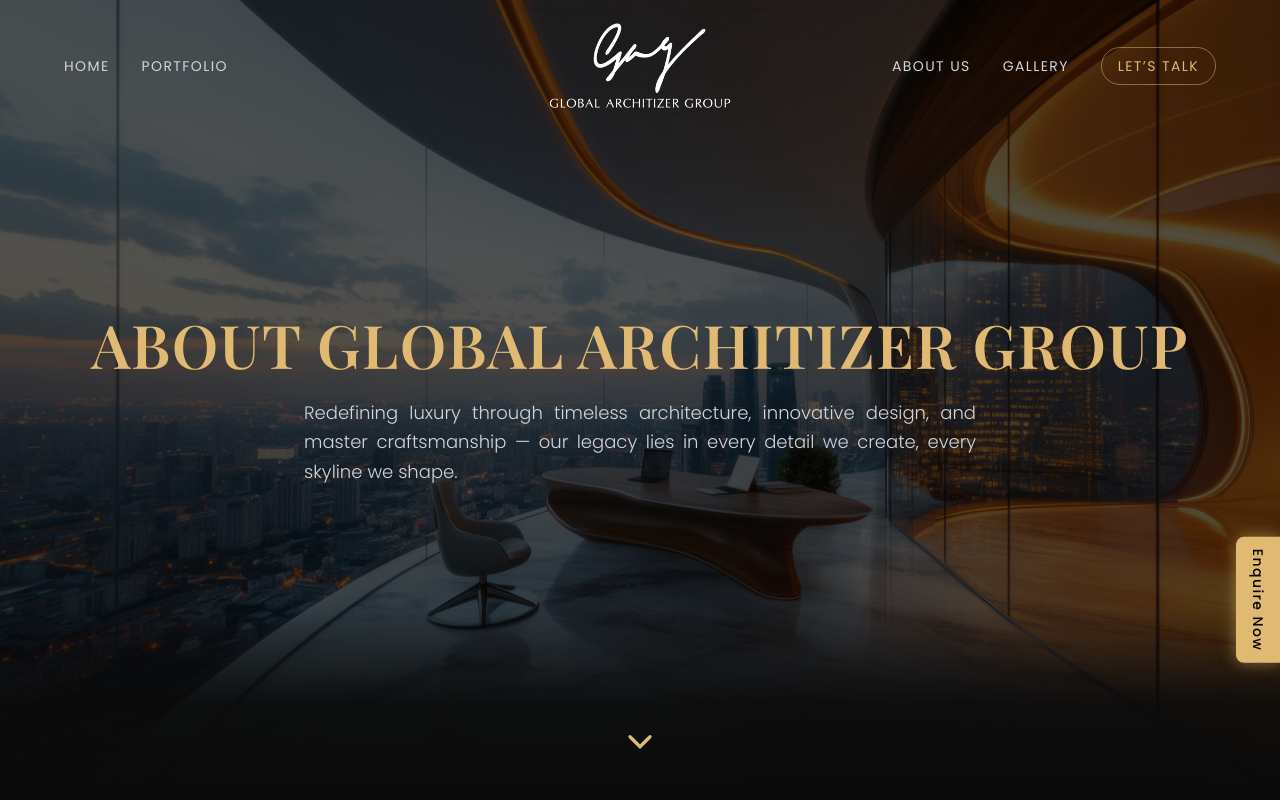
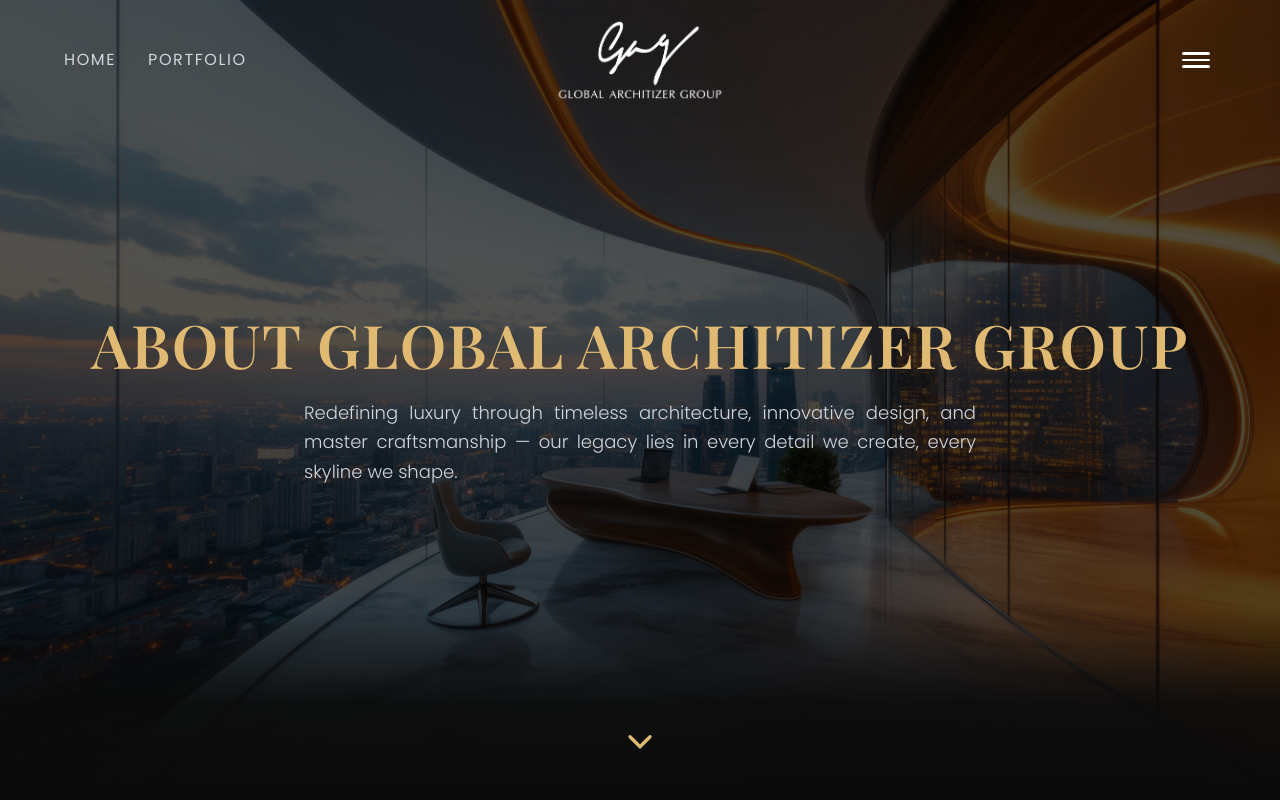
Before and after one commit to Sahil-SS/global-architizer-group, a Next.js app: page /about in a window 1280 px wide. Shown: the top 800 px of the page. Built offline with nearby package versions, Linux system fonts and the light colour scheme.

Commit message:
updated the mobile navbar

```diff
--- a/components/HeroSection.tsx
+++ b/components/HeroSection.tsx
@@ -17,12 +17,12 @@ export default function HeroSection() {
       {/* 🖼 Background Image */}
       <div className="absolute inset-0">
         <Image
-          src="/images/hero-bg.jpg"
+          src="/images/bg1.jpg"
           alt="Luxury Real Estate Background"
           fill
           priority
           quality={100}
-          className="object-cover object-center opacity-70"
+          className="object-cover object-center opacity-77"
         />
       </div>
 
--- a/components/Navbar.tsx
+++ b/components/Navbar.tsx
@@ -2,198 +2,229 @@
 
 import { useState, useEffect } from "react";
 import { motion, AnimatePresence } from "framer-motion";
-import { Menu, X } from "lucide-react";
+import {
+  X,
+  House,
+  Layers,
+  User,
+  Images,
+  Phone,
+  Shield,
+  Sparkles,
+  Award,
+} from "lucide-react";
 import Image from "next/image";
 import Link from "next/link";
-import EnquireNowButton from "@/components/EnquireNowButton";
 
-export default function Navbar() {
+export default function Navbar({
+  onMenuToggle = () => {}, // ✅ Default function to avoid errors
+}: {
+  onMenuToggle?: (open: boolean) => void;
+}) {
   const [isOpen, setIsOpen] = useState(false);
   const [visible, setVisible] = useState(true);
 
-  // 🧠 Show navbar only when at top
+  // Show navbar when at top
   useEffect(() => {
-    const handleScroll = () => {
-      if (window.scrollY <= 50) setVisible(true);
-      else setVisible(false);
-    };
-    handleScroll();
+    const handleScroll = () => setVisible(window.scrollY <= 50);
     window.addEventListener("scroll", handleScroll);
     return () => window.removeEventListener("scroll", handleScroll);
   }, []);
 
-  // 🧩 Lock body scroll when sidebar is open
+  // Lock body + notify parent
   useEffect(() => {
     document.body.style.overflow = isOpen ? "hidden" : "auto";
-  }, [isOpen]);
+    onMenuToggle(isOpen);
+  }, [isOpen, onMenuToggle]);
 
-  const leftLinks = [
-    { name: "Home", href: "/" },
-    { name: "Portfolio", href: "/portfolio" },
-  ];
-
-  const rightLinks = [
-    { name: "About Us", href: "/about" },
-    { name: "Gallery", href: "/gallery" },
+  const sidebarLinks = [
+    { name: "Home", href: "/", icon: House },
+    { name: "Portfolio", href: "/portfolio", icon: Layers },
+    { name: "About Us", href: "/about", icon: User },
+    { name: "Gallery", href: "/gallery", icon: Images },
+    { name: "Contact Us", href: "/contact", icon: Phone },
   ];
 
   return (
     <>
-      {/* 🧭 Navbar */}
+      {/* NAVBAR */}
       <AnimatePresence>
         {visible && (
           <motion.nav
-            key="navbar"
-            initial={{ opacity: 0, y: -15 }}
+            initial={{ opacity: 0, y: -20 }}
             animate={{ opacity: 1, y: 0 }}
-            exit={{ opacity: 0, y: -15 }}
-            transition={{ duration: 0.8, ease: [0.33, 1, 0.68, 1] }}
+            exit={{ opacity: 0, y: -20 }}
+            transition={{ duration: 0.6 }}
             className="fixed top-0 left-0 w-full z-50 flex items-center justify-between
-                       px-8 md:px-16 py-4 bg-transparent backdrop-blur-0 transition-all duration-500"
+                       px-6 md:px-16 py-10"
           >
-            {/* LEFT SECTION */}
-            <div className="flex-1 flex items-center justify-start gap-8">
-              {leftLinks.map((link) => (
-                <Link
-                  key={link.name}
-                  href={link.href}
-                  className="relative text-sm uppercase tracking-widest text-gray-300 transition-all duration-300
-                             hover:text-[#E0B973] hover:drop-shadow-[0_0_6px_#E0B973] group hidden sm:block"
-                >
-                  {link.name}
-                  <span className="absolute left-0 -bottom-1 w-0 h-[1.5px] bg-[#E0B973] transition-all duration-300 group-hover:w-full"></span>
-                </Link>
-              ))}
-            </div>
-
-            {/* CENTER — LOGO */}
-            <div className="flex justify-center items-center flex-shrink-0">
-              <Link href="/">
-                <motion.div
-                  whileHover={{ scale: 1.05 }}
-                  transition={{ duration: 0.3 }}
-                  className="cursor-pointer"
-                >
-                  <Image
-                    src="/logo.png"
-                    alt="Company Logo"
-                    width={200}
-                    height={90}
-                    priority
-                    className="object-contain"
-                  />
-                </motion.div>
+            {/* LEFT – Desktop Only */}
+            <div className="flex-1 hidden sm:flex items-center gap-8">
+              <Link
+                href="/"
+                className="text-md uppercase tracking-widest text-gray-300 hover:text-[#E0B973] transition"
+              >
+                Home
+              </Link>
+              <Link
+                href="/portfolio"
+                className="text-md uppercase tracking-widest text-gray-300 hover:text-[#E0B973] transition"
+              >
+                Portfolio
               </Link>
             </div>
 
-            {/* RIGHT SECTION */}
-            <div className="flex-1 flex justify-end items-center gap-8">
-              {rightLinks.map((link) => (
-                <Link
-                  key={link.name}
-                  href={link.href}
-                  className="relative text-sm uppercase tracking-widest text-gray-300 transition-all duration-300
-                             hover:text-[#E0B973] hover:drop-shadow-[0_0_6px_#E0B973] group hidden sm:block"
-                >
-                  {link.name}
-                  <span className="absolute left-0 -bottom-1 w-0 h-[1.5px] bg-[#E0B973] transition-all duration-300 group-hover:w-full"></span>
-                </Link>
-              ))}
+            {/* CENTER Logo */}
+            <div className="absolute left-1/2 -translate-x-1/2 flex justify-center flex-shrink-0">
+              <Link href="/">
+                <Image
+                  src="/logo.png"
+                  alt="Logo"
+                  width={180}
+                  height={80}
+                  className="object-contain"
+                />
+              </Link>
+            </div>
 
-              {/* CTA */}
-              <Link
-                href="/contact"
-                className="hidden md:inline-block text-sm uppercase tracking-widest px-4 py-2 border border-[#E0B973]/50
-                           rounded-full text-[#E0B973] hover:bg-[#E0B973] hover:text-black transition-all duration-300"
-              >
-                Let’s Talk
-              </Link>
-
-              {/* Hamburger (mobile) */}
+            {/* RIGHT – Hamburger */}
+            <div className="flex-1 flex justify-end">
               <motion.button
                 onClick={() => setIsOpen(!isOpen)}
                 whileTap={{ scale: 0.9 }}
-                className="text-white focus:outline-none hover:text-[#E0B973] transition-all duration-300 md:hidden"
-                aria-label="Toggle Menu"
+                className="relative w-10 h-10 flex flex-col justify-center items-center group"
               >
-                {isOpen ? <X size={26} /> : <Menu size={26} />}
+                {/* Top line */}
+                <motion.span
+                  className="w-7 h-[2.5px] bg-white rounded-full block group-hover:bg-[#E0B973]"
+                  animate={isOpen ? { rotate: 45, y: 6 } : { rotate: 0, y: 0 }}
+                  transition={{ duration: 0.35 }}
+                />
+
+                {/* Middle line */}
+                <motion.span
+                  className="w-7 h-[2.5px] bg-white rounded-full mt-1 block group-hover:bg-[#E0B973]"
+                  animate={isOpen ? { opacity: 0 } : { opacity: 1 }}
+                  transition={{ duration: 0.2 }}
+                />
+
+                {/* Bottom line */}
+                <motion.span
+                  className="w-7 h-[2.5px] bg-white rounded-full mt-1 block group-hover:bg-[#E0B973]"
+                  animate={isOpen ? { rotate: -45, y: -6 } : { rotate: 0, y: 0 }}
+                  transition={{ duration: 0.35 }}
+                />
               </motion.button>
             </div>
           </motion.nav>
         )}
       </AnimatePresence>
 
-      {/* 🧱 Sidebar Menu (mobile) */}
+      {/* SIDEBAR */}
       <AnimatePresence>
         {isOpen && (
           <>
-            {/* Dark overlay */}
+            {/* BACKDROP */}
             <motion.div
-              key="overlay"
               initial={{ opacity: 0 }}
-              animate={{ opacity: 0.5 }}
+              animate={{ opacity: 0.6 }}
               exit={{ opacity: 0 }}
-              transition={{ duration: 0.3 }}
-              className="fixed inset-0 bg-black z-40"
+              className="fixed inset-0 bg-black/70 backdrop-blur-sm z-40"
               onClick={() => setIsOpen(false)}
             />
 
-            {/* Sidebar */}
+            {/* SIDEBAR PANEL */}
             <motion.div
-              key="sidebar"
               initial={{ x: "100%" }}
               animate={{ x: 0 }}
               exit={{ x: "100%" }}
-              transition={{ type: "tween", duration: 0.4 }}
-              className="fixed top-0 right-0 h-full w-[280px] bg-[#0A0A0A] border-l border-[#2a2a2a]
-                         z-50 flex flex-col items-start p-10 shadow-2xl"
+              transition={{ duration: 0.45 }}
+              className="fixed top-0 right-0 h-full w-[300px]
+                         bg-[#0A0A0A]/80 backdrop-blur-xl border-l border-[#2a2a2a]
+                         z-50 p-10 shadow-[0_0_25px_rgba(224,185,115,0.25)]"
             >
+              {/* Close Button */}
               <motion.button
                 onClick={() => setIsOpen(false)}
                 whileHover={{ rotate: 90 }}
-                className="absolute top-6 right-6 text-white hover:text-[#E0B973] transition-all duration-300"
+                className="absolute top-6 right-6 text-white hover:text-[#E0B973]"
               >
                 <X size={26} />
               </motion.button>
 
-              <div className="mt-16 space-y-8 w-full">
-                {[...leftLinks, ...rightLinks, { name: "Contact Us", href: "/contact" }].map(
-                  (item) => (
-                    <motion.div key={item.name} whileHover={{ x: 10 }} transition={{ duration: 0.3 }}>
+              {/* Sidebar Logo */}
+              <div className="flex flex-col items-center mt-4 mb-6">
+                <Image
+                  src="/logo.png"
+                  width={160}
+                  height={70}
+                  alt="Sidebar Logo"
+                  className="object-contain opacity-100"
+                />
+              </div>
+
+              {/* Divider */}
+              <div className="mb-10 w-full h-[1px] bg-gradient-to-r from-transparent via-[#E0B973] to-transparent opacity-50" />
+
+              {/* NAVLINKS */}
+              <div className="space-y-6">
+                {sidebarLinks.map((item, i) => {
+                  const Icon = item.icon;
+                  return (
+                    <motion.div
+                      key={item.name}
+                      initial={{ opacity: 0, x: 50 }}
+                      animate={{ opacity: 1, x: 0 }}
+                      transition={{ delay: i * 0.1 }}
+                    >
                       <Link
                         href={item.href}
                         onClick={() => setIsOpen(false)}
-                        className="block text-lg font-light text-gray-300 uppercase tracking-wide
-                                   hover:text-[#E0B973] transition-all duration-300"
+                        className="flex items-center gap-4 text-lg text-gray-300 uppercase tracking-wide
+                                   hover:text-[#E0B973] transition-all group"
                       >
+                        <Icon className="text-[#E0B973] group-hover:scale-110 transition" size={20} />
                         {item.name}
                       </Link>
                     </motion.div>
-                  )
-                )}
+                  );
+                })}
               </div>
 
-              <div className="mt-auto text-gray-600 text-xs tracking-widest uppercase pt-10">
+              {/* Divider 2 */}
+              <div className="my-8 w-full h-[1px] bg-gradient-to-r from-transparent via-[#E0B973] to-transparent opacity-40" />
+
+              {/* FEATURES */}
+              <motion.div
+                initial={{ opacity: 0, y: 20 }}
+                animate={{ opacity: 1, y: 0 }}
+                transition={{ delay: 0.5 }}
+                className="grid grid-cols-3 text-center gap-4"
+              >
+                <div>
+                  <Shield size={20} className="text-[#E0B973] mx-auto mb-1" />
+                  <p className="text-[10px] text-gray-400">Quality</p>
+                </div>
+
+                <div>
+                  <Sparkles size={20} className="text-[#E0B973] mx-auto mb-1" />
+                  <p className="text-[10px] text-gray-400">Luxury</p>
+                </div>
+
+                <div>
+                  <Award size={20} className="text-[#E0B973] mx-auto mb-1" />
+                  <p className="text-[10px] text-gray-400">Precision</p>
+                </div>
+              </motion.div>
+
+              {/* Sidebar Footer */}
+              <div className="mt-12 text-gray-600 text-[11px] uppercase tracking-wide text-center">
                 © {new Date().getFullYear()} Global Architizer Group
               </div>
             </motion.div>
           </>
         )}
       </AnimatePresence>
-
-      {/* 🟡 Enquire Now Button — hidden when sidebar open */}
-      <AnimatePresence>
-        {!isOpen && (
-          <motion.div
-            initial={{ opacity: 0, x: 50 }}
-            animate={{ opacity: 1, x: 0 }}
-            exit={{ opacity: 0, x: 50 }}
-            transition={{ duration: 0.3 }}
-          >
-            <EnquireNowButton />
-          </motion.div>
-        )}
-      </AnimatePresence>
     </>
   );
 }
```
Also changed, not shown: app/page.tsx (+7 -9 lines), public/images/bg.jpeg (added), public/images/bg1.jpg (added).
